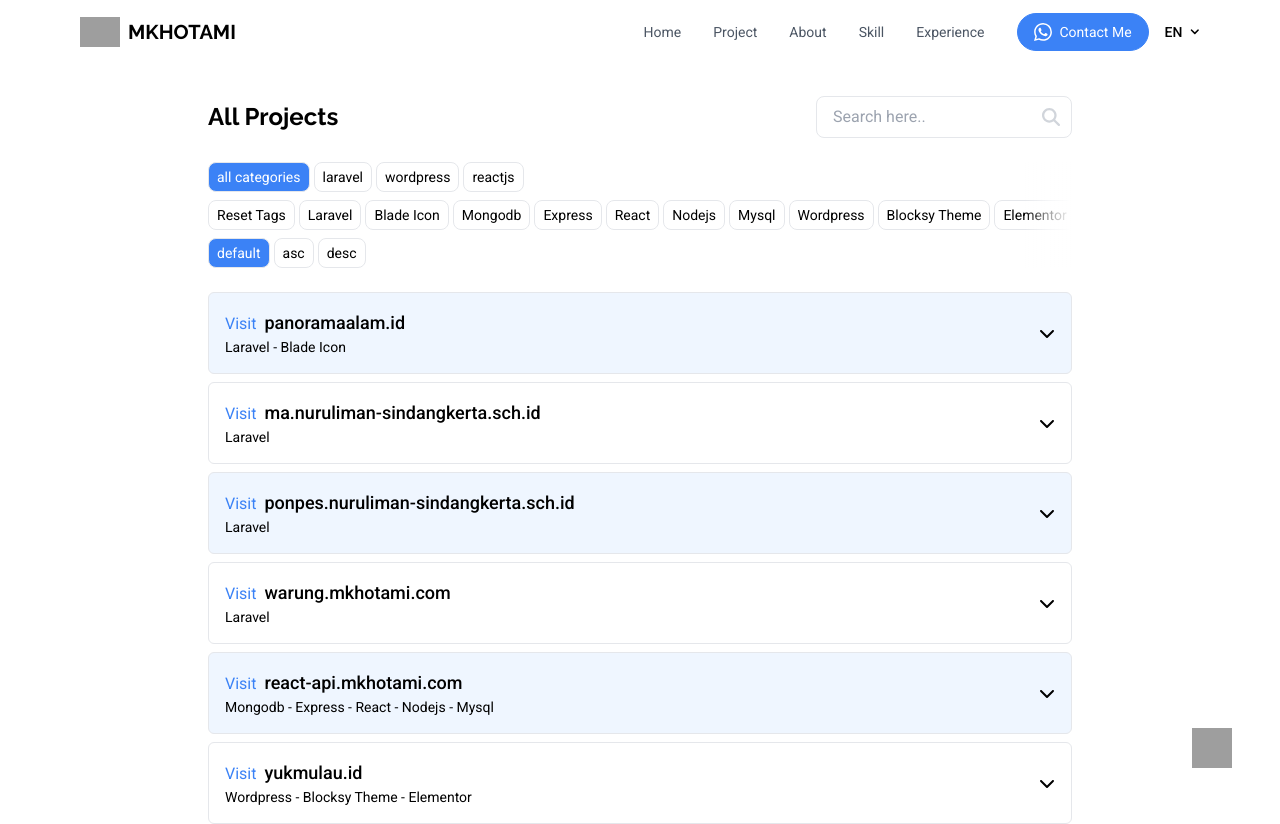
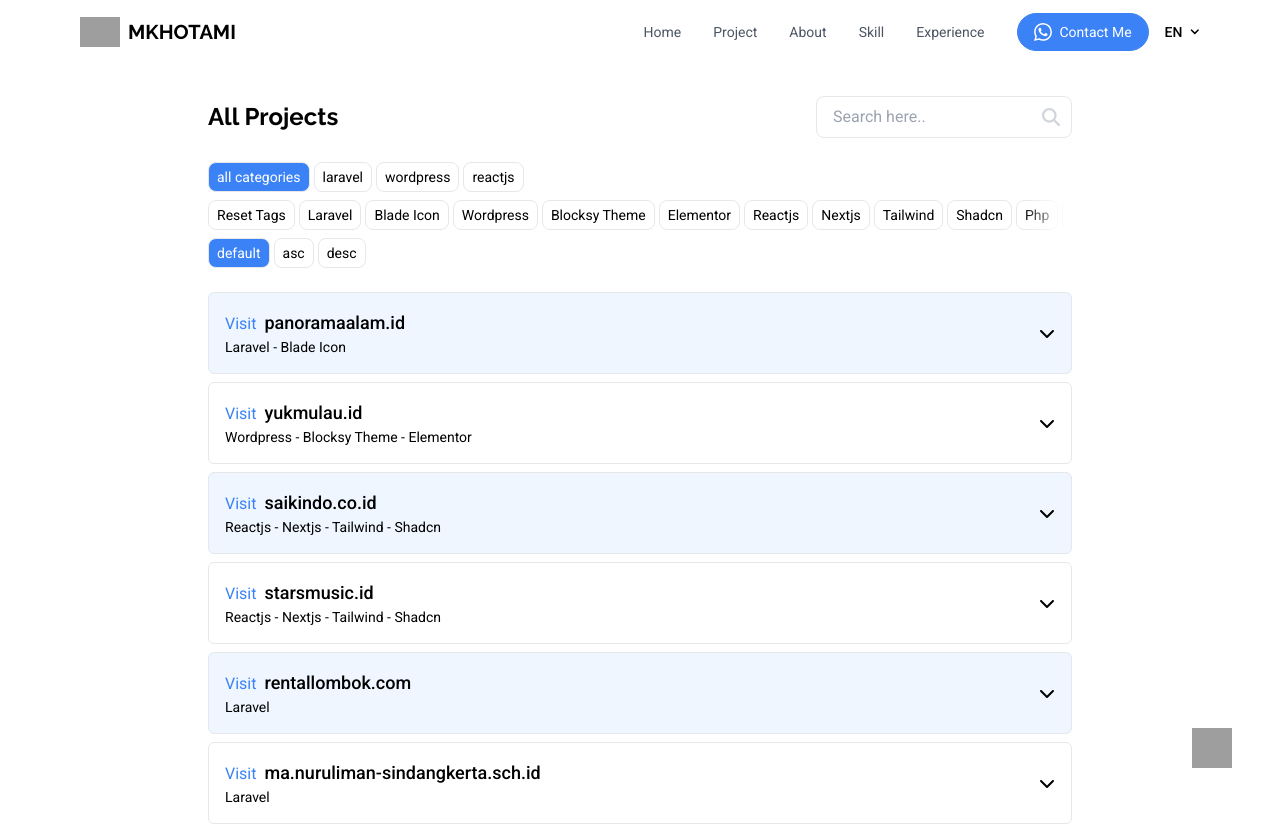
Before and after one commit to mkhotamirais/portfolio, a React (Vite) app: page /projects in a window 1280 px wide. Shown: the top 824 px of the page. Built offline with nearby package versions, Linux system fonts and the light colour scheme; grey boxes are pictures that could not be loaded.

Commit message:
react api project

```diff
--- a/src/lib.ts
+++ b/src/lib.ts
@@ -131,6 +131,32 @@ export const projects: ProjectsData[] = [
       "Panorama Alam is a travel agency offering customized tour packages and car rental services in Lombok. The website provides easy navigation and detailed information for seamless trip planning.",
   },
   {
+    "domain-name": "yukmulau.id",
+    "website-type": "Travel Agency",
+    tools: ["Wordpress", "Blocksy Theme", "Elementor"],
+    "web-description":
+      "Yukmulau.id is a travel platform offering convenient booking for trips to the Thousand Islands, including Pulau Harapan and Pulau Kelapa, with a modern, user-friendly interface for seamless vacation planning.",
+  },
+  {
+    "domain-name": "saikindo.co.id",
+    "website-type": "Company Profile",
+    tools: ["Reactjs", "Nextjs", "Tailwind", "Shadcn"],
+    "web-description":
+      "A corporate website designed to promote the services of PT. Saikindo Surya Gumiwang, including uniform solutions, electrical services, and event management.",
+  },
+  {
+    "domain-name": "starsmusic.id",
+    "website-type": "Company Profile",
+    tools: ["Reactjs", "Nextjs", "Tailwind", "Shadcn"],
+    "web-description": "later",
+  },
+  {
+    "domain-name": "rentallombok.com",
+    "website-type": "Rental Website",
+    tools: ["Laravel"],
+    "web-description": "later",
+  },
+  {
     "domain-name": "ma.nuruliman-sindangkerta.sch.id",
     "website-type": "School Profile",
     tools: ["Laravel"],
@@ -149,29 +175,9 @@ export const projects: ProjectsData[] = [
     "web-description": "later",
   },
   {
-    "domain-name": "react-api.mkhotami.com",
-    "website-type": "Online Shop",
-    tools: ["Mongodb", "Express", "React", "Nodejs", "Mysql"],
-    "web-description": "https://react-api-mkhotami.vercel.app",
-  },
-  {
-    "domain-name": "yukmulau.id",
-    "website-type": "Travel Agency",
-    tools: ["Wordpress", "Blocksy Theme", "Elementor"],
-    "web-description":
-      "Yukmulau.id is a travel platform offering convenient booking for trips to the Thousand Islands, including Pulau Harapan and Pulau Kelapa, with a modern, user-friendly interface for seamless vacation planning.",
-  },
-  {
-    "domain-name": "saikindo.co.id",
-    "website-type": "Company Profile",
-    tools: ["Reactjs", "Nextjs", "Tailwind", "Shadcn"],
-    "web-description":
-      "A corporate website designed to promote the services of PT. Saikindo Surya Gumiwang, including uniform solutions, electrical services, and event management.",
-  },
-  {
-    "domain-name": "starsmusic.id",
-    "website-type": "Company Profile",
-    tools: ["Reactjs", "Nextjs", "Tailwind", "Shadcn"],
+    "domain-name": "php-basic.mkhotami.com",
+    "website-type": "Catatan website",
+    tools: ["Php"],
     "web-description": "later",
   },
   {
@@ -210,4 +216,10 @@ export const projects: ProjectsData[] = [
     tools: ["Reactjs", "Nextjs", "Tailwind", "Shadcn"],
     "web-description": "https://next-publicapi-mkhotami.vercel.app : nextjs dengan publicapi",
   },
+  {
+    "domain-name": "react-api.mkhotami.com",
+    "website-type": "Online Shop",
+    tools: ["Mongodb", "Express", "React", "Nodejs", "Mysql"],
+    "web-description": "https://react-api-mkhotami.vercel.app",
+  },
 ];
```
